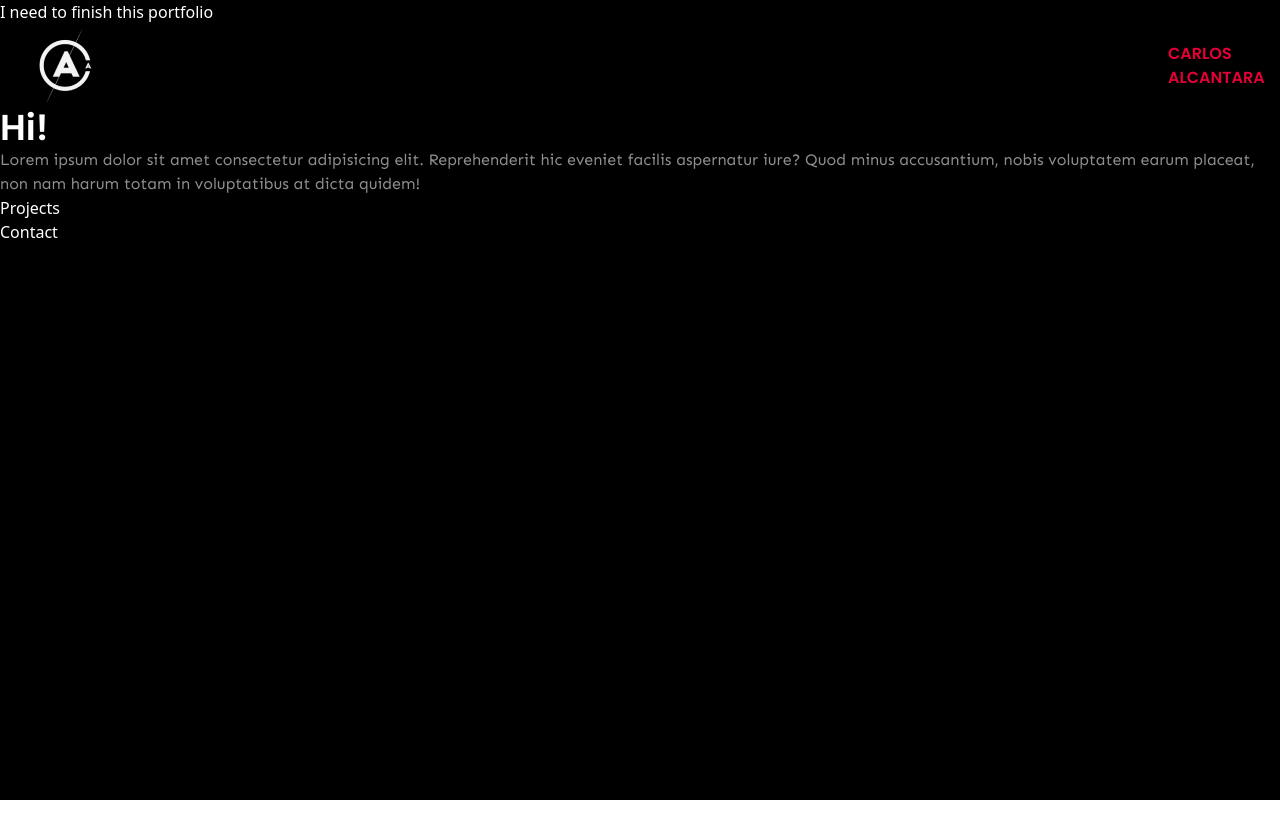
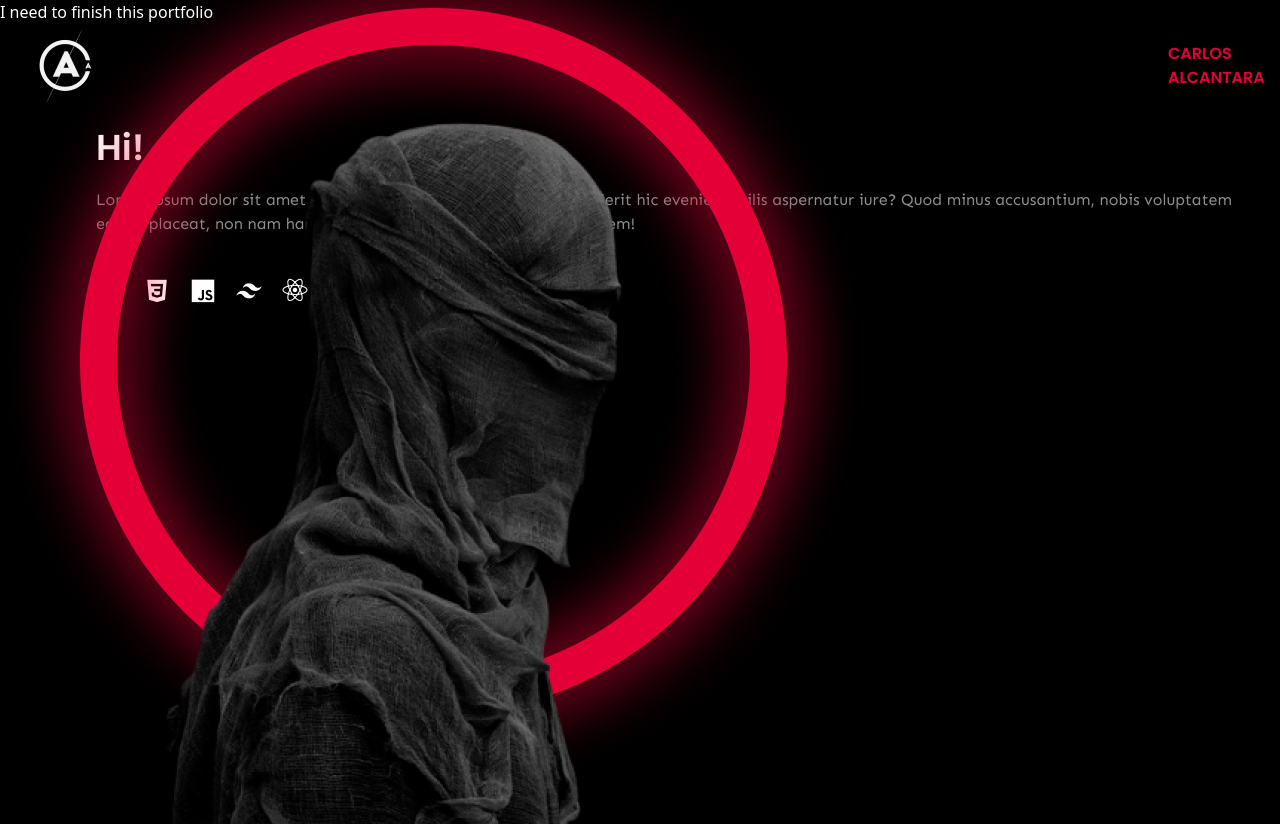
Before and after one commit to CarlosAlc91/Carlos-Portfolio, a React (Vite) app: page / in a window 1280 px wide. Before the commit the page ends 800 px from the top, so only its background shows below. Built offline with nearby package versions, Linux system fonts and the light colour scheme.

Commit message:
working-on-aboutme-section

```diff
--- a/index.html
+++ b/index.html
@@ -6,6 +6,8 @@
   <link rel="icon" type="image/svg+xml" href="/vite.svg" />
   <meta name="viewport" content="width=device-width, initial-scale=1.0" />
   <title>Carlos' portfolio</title>
+  <!-- icons -->
+  <link href='https://unpkg.com/boxicons@2.1.4/css/boxicons.min.css' rel='stylesheet'>
 </head>
 
 <body>
--- a/src/App.jsx
+++ b/src/App.jsx
@@ -1,8 +1,5 @@
-import { useState } from "react";
 import "./App.css";
 import AboutMe from "./components/AboutMe";
-import Projects from "./components/Projects";
-import Contact from "./components/Contact";
 
 function App() {
   return (
@@ -10,8 +7,8 @@ function App() {
       <h1>I need to finish this portfolio</h1>
       <nav>
         <AboutMe />
-        <Projects />
-        <Contact />
+        {/* <Projects />
+        <Contact /> */}
       </nav>
     </main>
   );
--- a/src/components/AboutMe.jsx
+++ b/src/components/AboutMe.jsx
@@ -1,6 +1,6 @@
 const AboutMe = () => {
   return (
-    <article>
+    <article className="min-h-screen relative">
       <header>
         <nav className="flex justify-between items-center">
           <img src="/images/logo.png" alt="logo.png" />
@@ -9,14 +9,24 @@ const AboutMe = () => {
           </h2>
         </nav>
       </header>
-      <section>
-        <h1 className="font-poppins text-4xl font-semibold">Hi!</h1>
+      <section className="relative h-max pl-24 pr-4">
+        <h1 className="font-poppins text-4xl font-semibold py-5">Hi!</h1>
         <p className="font-sen font-normal text-p-gray">
           Lorem ipsum dolor sit amet consectetur adipisicing elit. Reprehenderit
           hic eveniet facilis aspernatur iure? Quod minus accusantium, nobis
           voluptatem earum placeat, non nam harum totam in voluptatibus at dicta
           quidem!
         </p>
+        <div className="flex flex-wrap gap-4 text-3xl py-10">
+          <i className="bx bxl-html5"></i>
+          <i className="bx bxl-css3"></i>
+          <i className="bx bxl-javascript"></i>
+          <i className="bx bxl-tailwind-css"></i>
+          <i className="bx bxl-react"></i>
+        </div>
+      </section>
+      <section className="absolute bottom-0 left-0">
+        <img src="/images/circle.png" alt="circle" />
       </section>
     </article>
   );
```
